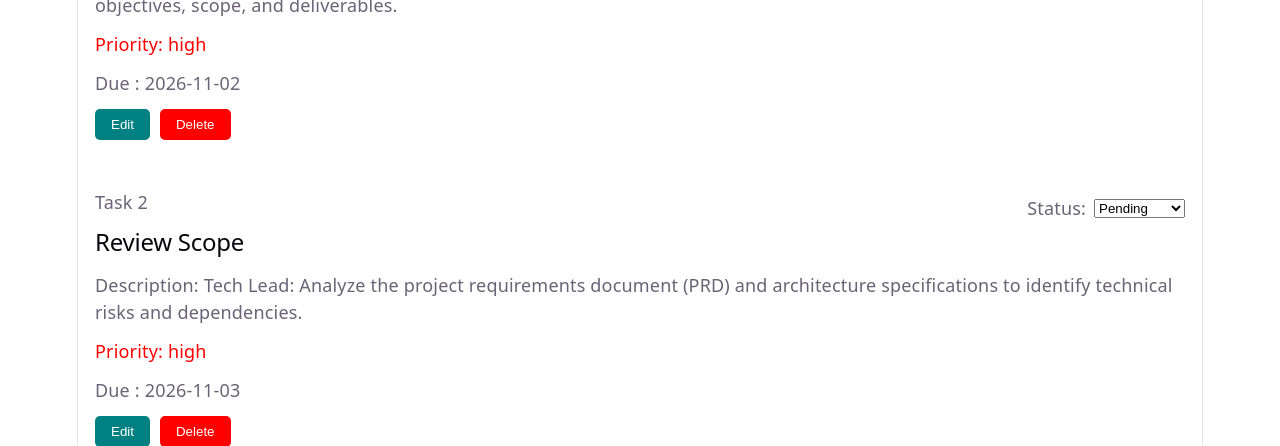
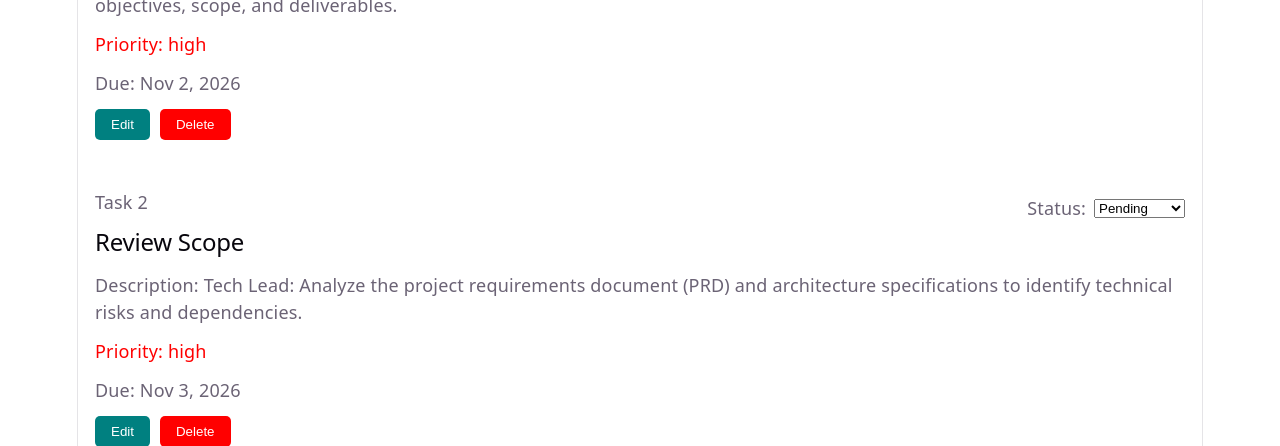
Before and after one commit to divzmadhu/SBA-9, a React (Vite) app: page / in a window 1280 px wide. Shown: the part 354-800 px from the top of the page. Built offline with nearby package versions, Linux system fonts and the light colour scheme.

Commit message:
Add reusable date formatting function

```diff
--- a/src/components/TaskForm/TaskForm.tsx
+++ b/src/components/TaskForm/TaskForm.tsx
@@ -1,6 +1,7 @@
 import { useState, useEffect } from "react";
 import type { TaskFormProps, TaskPriority } from "../../types";
 import { validateTaskForm } from "../../utils/validationUtils";
+
 
 export default function TaskForm(props: TaskFormProps) {
     const [title, setTitle] = useState("");
--- a/src/components/TaskItem/TaskItem.tsx
+++ b/src/components/TaskItem/TaskItem.tsx
@@ -1,4 +1,5 @@
 import type { TaskItemProps,TaskStatus  } from "../../types";
+import { formatDate } from "../../utils/dateUtils";
 
 
 export default function TaskItem(props: TaskItemProps) {
@@ -44,7 +45,7 @@ export default function TaskItem(props: TaskItemProps) {
                     </p>
 
 
-                    <p>Due : {props.task.dueDate}</p>
+                    <p>Due: {formatDate(props.task.dueDate)}</p>
                 </div>
 
                 {/* Style the delete button to stand out. */}
--- /dev/null
+++ b/src/utils/dateutils.ts
@@ -0,0 +1,11 @@
+export function formatDate(dateString: string): string {
+    const [year, month, day] = dateString.split("-").map(Number);
+
+    const date = new Date(year, month - 1, day);
+
+    return date.toLocaleDateString("en-US", {
+        month: "short",
+        day: "numeric",
+        year: "numeric"
+    });
+}
```
